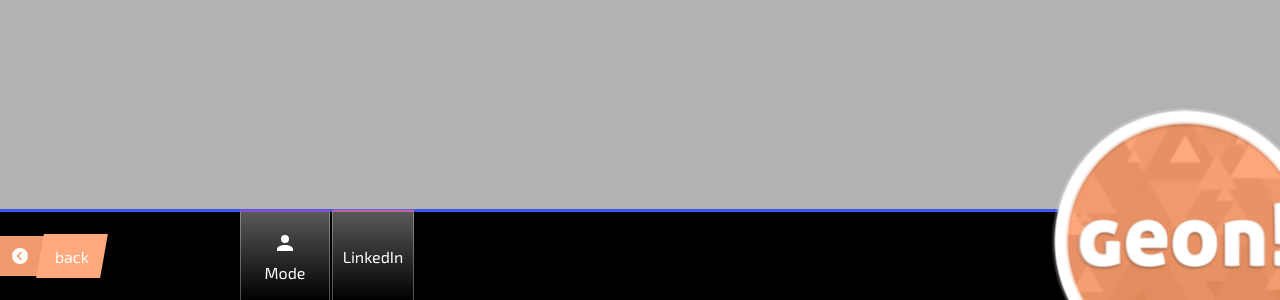
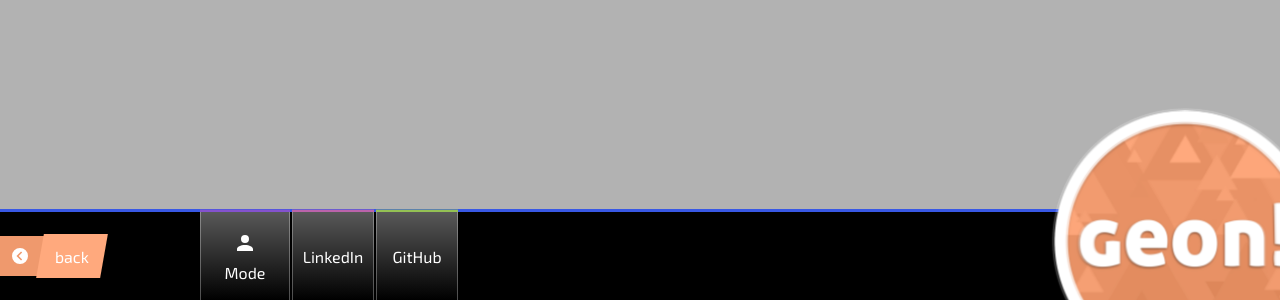
Before and after one commit to geon-youn/geon-youn.github.io, a React (Vite) app: page /#/play in a window 1280 px wide. Shown: the part 500-800 px from the top of the page. Built offline with nearby package versions, Linux system fonts and the light colour scheme; a web font is replaced by a local one.

Commit message:
add github button

```diff
--- a/src/components/BottomMenu.jsx
+++ b/src/components/BottomMenu.jsx
@@ -20,6 +20,14 @@ function BottomMenu() {
         >
           LinkedIn
         </a>
+        <a
+          className={styles.gitHubButton}
+          href="https://github.com/geon-youn/geon-youn.github.io"
+          target="_blank"
+          rel='noreferrer'
+        >
+          GitHub
+        </a>
       </div>
     </footer>
   );
--- a/src/styles/bottommenu.module.css
+++ b/src/styles/bottommenu.module.css
@@ -13,7 +13,7 @@
 .backButton
 {
   flex: none;
-  width: min(30vw, 30vh);
+  width: min(25vw, 25vh);
 }
 
 .modeButton
@@ -29,7 +29,8 @@
   gap: min(0.25vw, 0.25vh);
 }
 
-.linkedInButton {
+.linkedInButton,
+.gitHubButton {
   background-image: linear-gradient(rgba(255, 255, 255, 0.35), rgba(0, 0, 0, 0));
   height: 100%;
   width: min(10vw, 10vh);
@@ -38,16 +39,26 @@
   display: flex;
   align-items: center;
   justify-content: center;
-  box-shadow: 0 max(-0.3vw, -0.3vh) 0 #bb63aa;
   border-left: solid min(0.1vw, 0.1vh) rgba(255, 255, 255, 0.3);
   border-right: solid min(0.1vw, 0.1vh) rgba(255, 255, 255, 0.3);
   text-decoration: none;
+  font-size: min(2vw, 2vh);
 }
 
-.linkedInButton:hover {
+.linkedInButton {
+  box-shadow: 0 max(-0.3vw, -0.3vh) 0 #bb63aa;
+}
+
+.gitHubButton {
+  box-shadow: 0 max(-0.3vw, -0.3vh) 0 #94c154;
+}
+
+.linkedInButton:hover,
+.gitHubButton:hover {
   background-color: rgba(255, 255, 255, 0.1);
 }
 
-.linkedInButton:active {
+.linkedInButton:active,
+.gitHubButton:active {
   background-color: rgba(255, 255, 255, 0.05);
 }
```
